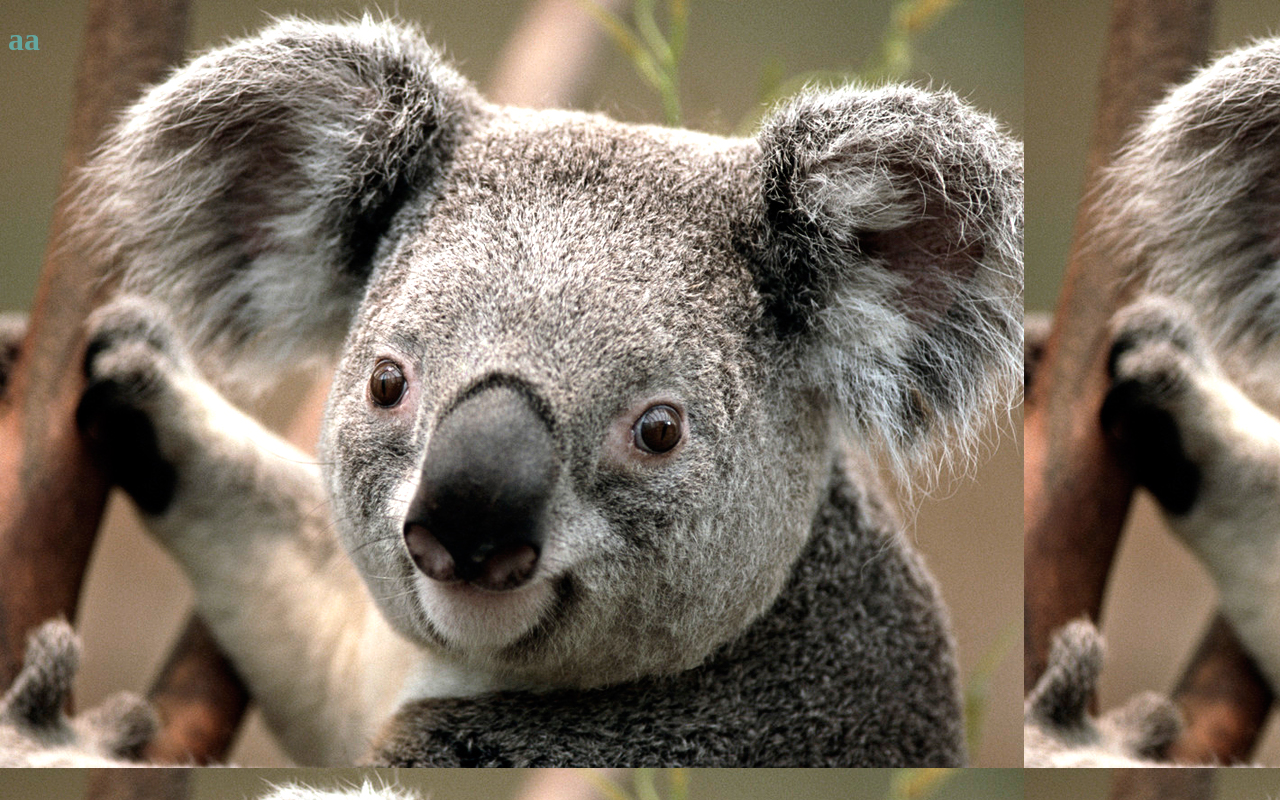
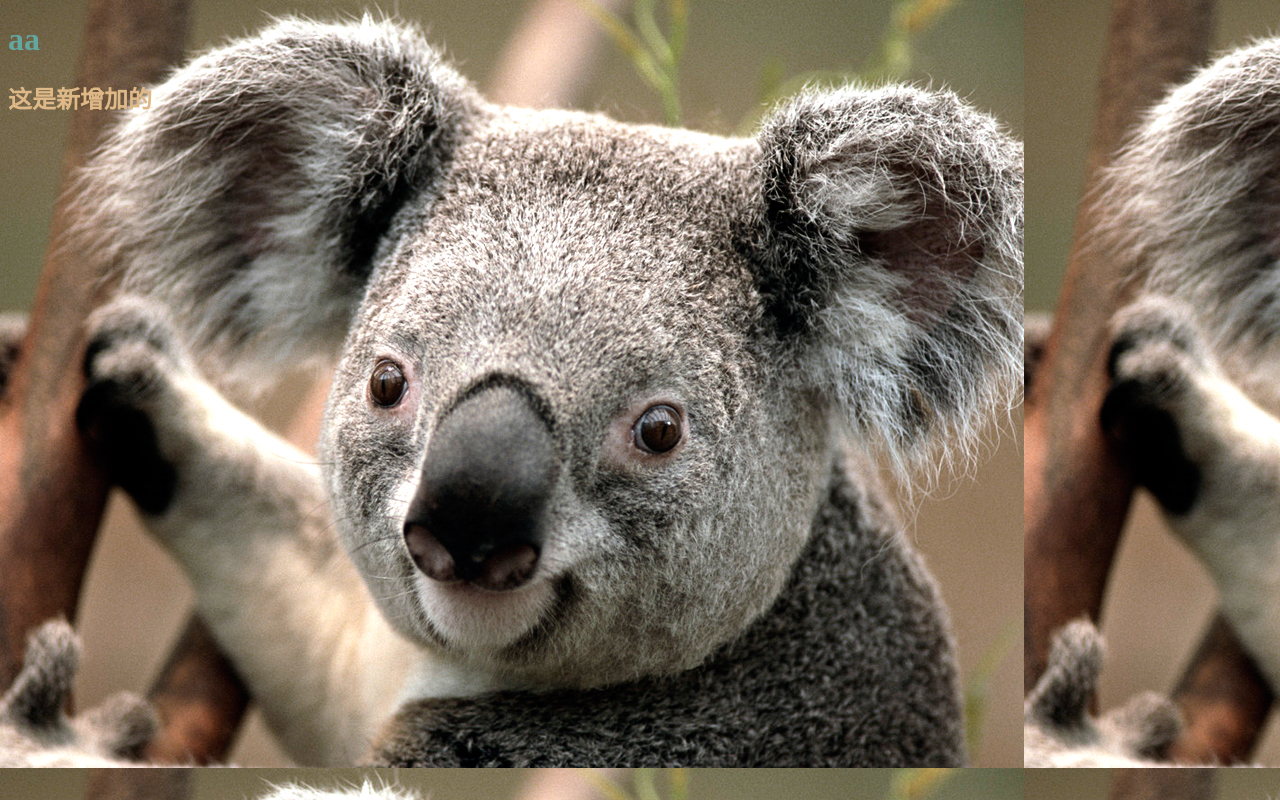
Before and after one commit to Peizo/-test-demo, a website: page src/index.html in a window 1280 px wide. Drawn offline with nearby package versions, Linux system fonts and the light colour scheme; files that its build step writes are made by us from their sources.

Commit message:
这是更改日志吗
我在里面加了个H2

```diff
--- a/src/index.html
+++ b/src/index.html
@@ -7,6 +7,8 @@
 </head>
 <body>
     <h1>aa</h1>
+
+    <h2>这是新增加的</h2>
 </body>
 <script src="scripts/app.js"></script>
 </html>
```
